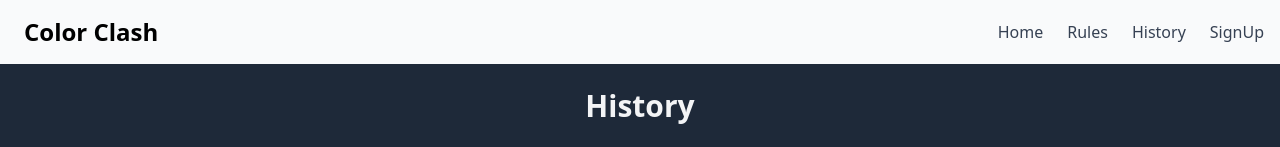
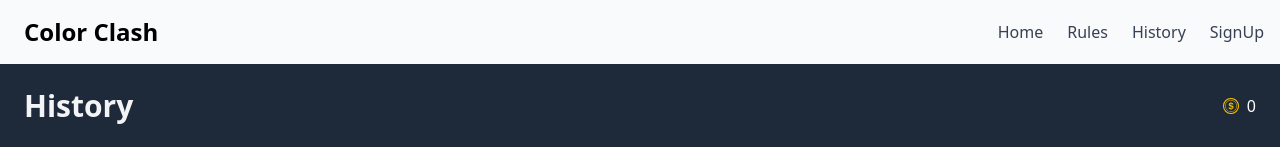
Before and after one commit to MohitMahara/Color-Clash, a React (Vite) app in the folder client/: page /history in a window 1280 px wide. Shown: the top 147 px of the page. Built offline with nearby package versions, Linux system fonts and the light colour scheme; no server answers.

Commit message:
add balance detail on history page

```diff
--- a/client/src/pages/HistoryPage.jsx
+++ b/client/src/pages/HistoryPage.jsx
@@ -3,11 +3,13 @@ import Layout from "../Components/Layout/Layout";
 import toast from "react-hot-toast";
 import axios from "axios";
 import { UseAuth } from "../contexts/authContext";
+import { BsCoin } from "react-icons/bs";
 
 export const HistoryPage = () => {
     const [gameHistory, setGameHistory] = useState([]);
     const [myHistory, setMyHistory] = useState([]);
     const [selectedTab, setSelectedTab] = useState("gameHistory");
+    const [totalBalance, setTotalBalance] = useState(0);
     const {userInfo} = UseAuth();
     const userId = userInfo?.user?._id;
 
@@ -36,6 +38,7 @@ export const HistoryPage = () => {
          if(res.data.success){
             const his = res.data.myHistory.sort((a, b) => b.round - a.round);
             setMyHistory(his);
+            setTotalBalance(res.data.balance);
          }
 
         } catch (error) {
@@ -55,7 +58,13 @@ export const HistoryPage = () => {
   return (
     <Layout>
       <div className="bg-gray-800 w-full p-6 min-h-screen mx-auto">
-        <h1 className="text-2xl md:text-3xl text-gray-100 font-semibold text-center">History</h1>
+        <div className="flex flex-row justify-between items-center">
+           <h1 className="text-2xl md:text-3xl text-gray-100 font-semibold">History</h1>
+           <div className="flex gap-2 justify-center items-center">
+               <BsCoin className="text-yellow-400"/>
+               <p className="text-white"> {totalBalance}</p>
+           </div>
+        </div>
         <div className="w-full flex flex-col md:flex-row mt-6 h-[80vh] gap-4">
             <div className="flex flex-row gap-4 w-full h-[100px]  md:flex-col md:w-[15%] md:h-full bg-gray-700 p-4 shdaow-lg rounded-lg">
                <button className={` py-2 px-4 rounded-lg w-1/2 md:w-full transition duration-300 ${selectedTab == "gameHistory" ? "bg-blue-600 text-white " : "bg-gray-100 text-black"} `} onClick={() => setSelectedTab("gameHistory")}>Game History</button>
```
Also changed, not shown: 1 other file (tests, documents, lock files or other folders).
